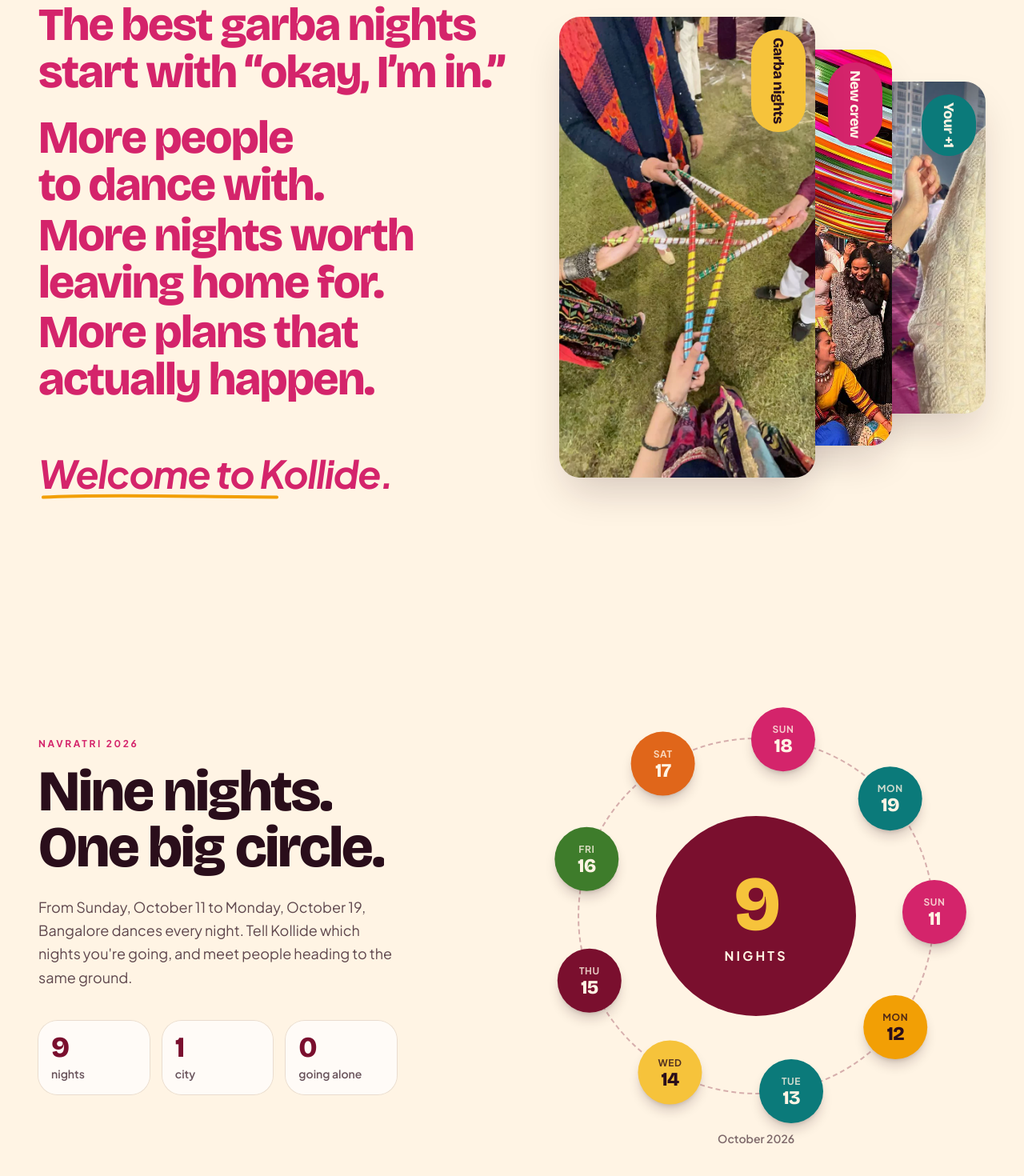
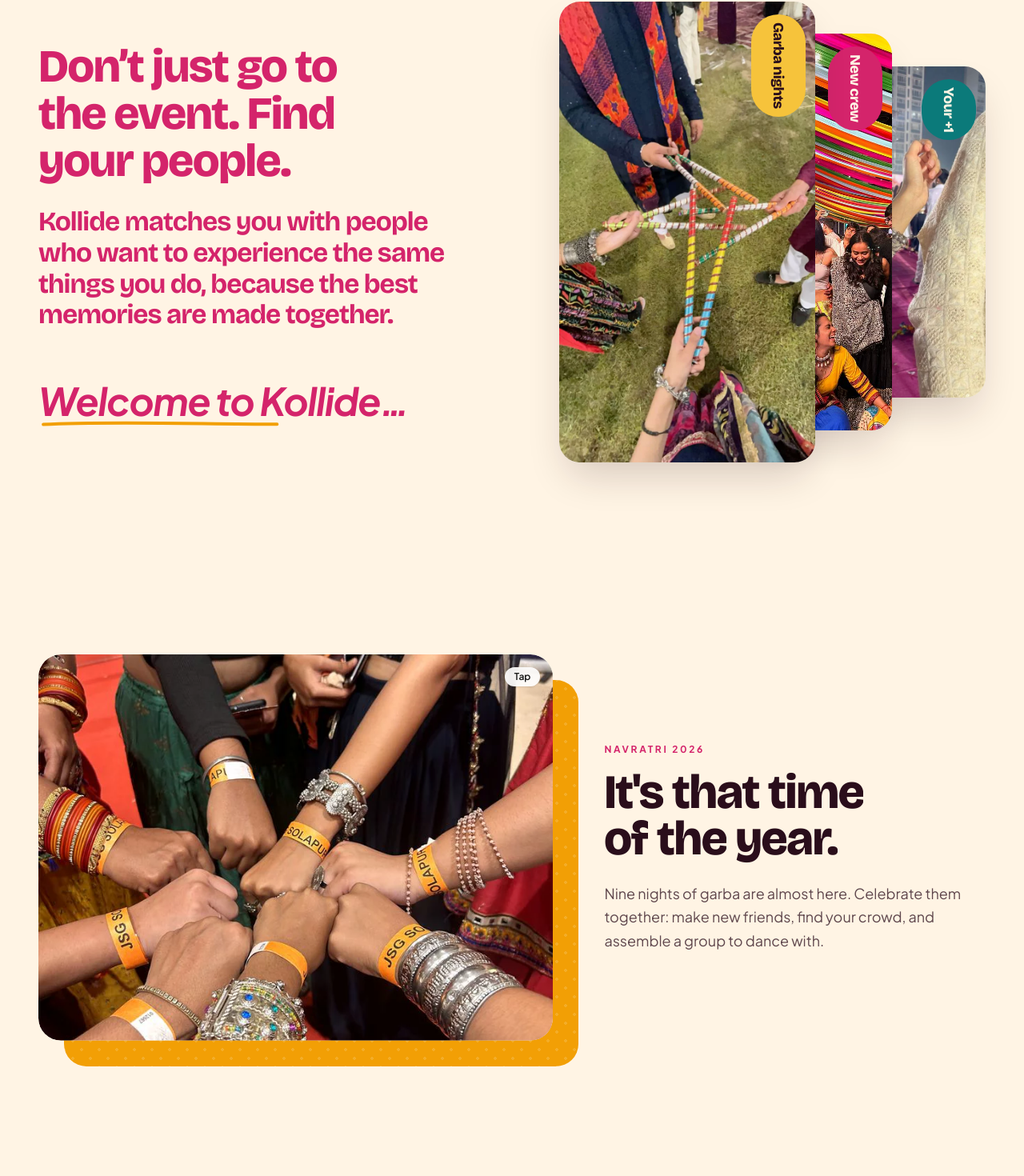
Before and after one commit to AshuShekhar07/Kollide-v0, a React (Vite) app in the folder web/: page / in a window 1280 px wide. Shown: the part 878-2348 px from the top of the page at 80% size. Built offline with nearby package versions, Linux system fonts and the light colour scheme; no server answers; the database is empty.

Commit message:
Landing: new welcome copy, remove the nine nights section

```diff
--- a/web/src/components/landing/NineNights.tsx
+++ /dev/null
@@ -1,125 +0,0 @@
-import { motion, useReducedMotion, useScroll, useTransform } from 'motion/react'
-import { useRef } from 'react'
-import { G } from './garba'
-import { EASE_OUT } from './motion'
-import { FadeUp, RevealText } from './Reveal'
-
-// Sharad Navratri 2026: nine nights, Sunday Oct 11 to Monday Oct 19.
-const NIGHTS = Array.from({ length: 9 }, (_, i) => {
-  const d = new Date(2026, 9, 11 + i)
-  return {
-    day: d.toLocaleDateString('en-IN', { weekday: 'short' }),
-    date: d.getDate(),
-  }
-})
-
-const COLORS = [G.rani, G.marigold, G.peacock, G.haldi, G.maroon, G.leaf, G.orange, G.rani, G.peacock]
-// Text on the lighter chips is ink; on the rest it's cream.
-const LIGHT = new Set<string>([G.marigold, G.haldi])
-
-/**
- * The nine nights of Navratri arranged as a garba circle. The ring turns as
- * you scroll past (the way the circle moves on the ground) while each night
- * stays upright.
- */
-export default function NineNights() {
-  const ref = useRef<HTMLElement>(null)
-  const reduced = useReducedMotion()
-  const { scrollYProgress } = useScroll({ target: ref, offset: ['start end', 'end start'] })
-  const spin = useTransform(scrollYProgress, (p) => (reduced ? 0 : -40 + p * 160))
-  const upright = useTransform(spin, (r) => -r)
-
-  return (
-    <section ref={ref} className="relative overflow-hidden px-5 py-24 sm:px-8 md:py-32 lg:px-12" aria-label="Nine nights">
-      <div className="mx-auto grid max-w-7xl items-center gap-16 lg:grid-cols-[1fr_1.05fr]">
-        <div>
-          <FadeUp>
-            <p className="text-xs font-bold uppercase tracking-[0.22em]" style={{ color: G.rani }}>
-              Navratri 2026
-            </p>
-          </FadeUp>
-          <RevealText
-            text="Nine nights. One big circle."
-            className="mt-4 font-display text-5xl font-extrabold leading-[0.98] tracking-[-0.04em] sm:text-6xl lg:text-7xl"
-          />
-          <FadeUp delay={0.1}>
-            <p className="mt-6 max-w-md text-lg leading-relaxed opacity-75">
-              From Sunday, October 11 to Monday, October 19, Bangalore dances every night. Tell Kollide which nights
-              you're going, and meet people heading to the same ground.
-            </p>
-          </FadeUp>
-          <FadeUp delay={0.2}>
-            <dl className="mt-10 grid max-w-md grid-cols-3 gap-4">
-              {[
-                ['9', 'nights'],
-                ['1', 'city'],
-                ['0', 'going alone'],
-              ].map(([n, label]) => (
-                <div key={label} className="rounded-3xl bg-[#fff]/70 px-4 py-4 ring-1 ring-[#2A0E1B]/10">
-                  <dt className="sr-only">{label}</dt>
-                  <dd>
-                    <span className="block font-display text-4xl font-extrabold leading-none" style={{ color: G.maroon }}>
-                      {n}
-                    </span>
-                    <span className="mt-1 block text-sm font-semibold opacity-70">{label}</span>
-                  </dd>
-                </div>
-              ))}
-            </dl>
-          </FadeUp>
-        </div>
-
-        <div className="relative mx-auto aspect-square w-full max-w-[34rem]">
-          {/* The ground: a rangoli-style ring of dots. */}
-          <div
-            className="absolute inset-[9%] rounded-full border-2 border-dashed opacity-30"
-            style={{ borderColor: G.maroon }}
-            aria-hidden
-          />
-          <div className="absolute inset-[27%] flex flex-col items-center justify-center rounded-full text-center" style={{ backgroundColor: G.maroon, color: G.cream }}>
-            <span className="font-display text-7xl font-extrabold leading-none sm:text-8xl" style={{ color: G.haldi }}>
-              9
-            </span>
-            <span className="mt-1 text-sm font-bold uppercase tracking-[0.2em] sm:text-base">nights</span>
-          </div>
-
-          <motion.ol className="absolute inset-0" style={{ rotate: spin }}>
-            {NIGHTS.map((n, i) => {
-              const angle = (i / NIGHTS.length) * Math.PI * 2 - Math.PI / 2
-              const color = COLORS[i]
-              return (
-                <li
-                  key={n.date}
-                  className="absolute -ml-8 -mt-8 h-16 w-16 sm:-ml-10 sm:-mt-10 sm:h-20 sm:w-20"
-                  style={{ left: `${50 + 41 * Math.cos(angle)}%`, top: `${50 + 41 * Math.sin(angle)}%` }}
-                >
-                  <motion.div
-                    className="flex h-full w-full flex-col items-center justify-center rounded-full shadow-lg shadow-[#2A0E1B]/20"
-                    style={{ rotate: upright, backgroundColor: color, color: LIGHT.has(color) ? G.ink : G.cream }}
-                    initial={{ scale: 0 }}
-                    whileInView={{ scale: 1 }}
-                    whileHover={{ scale: 1.12 }}
-                    viewport={{ once: true, amount: 0.6 }}
-                    transition={{ type: 'spring', stiffness: 260, damping: 18, delay: i * 0.06 }}
-                  >
-                    <span className="text-[10px] font-bold uppercase tracking-wider opacity-80 sm:text-xs">{n.day}</span>
-                    <span className="font-display text-xl font-extrabold leading-none sm:text-2xl">{n.date}</span>
-                  </motion.div>
-                </li>
-              )
-            })}
-          </motion.ol>
-          <motion.p
-            className="absolute inset-x-0 -bottom-4 text-center text-sm font-semibold opacity-60"
-            initial={{ opacity: 0 }}
-            whileInView={{ opacity: 0.6 }}
-            viewport={{ once: true }}
-            transition={{ duration: 0.8, ease: EASE_OUT, delay: 0.7 }}
-          >
-            October 2026
-          </motion.p>
-        </div>
-      </div>
-    </section>
-  )
-}
--- a/web/src/components/landing/Welcome.tsx
+++ b/web/src/components/landing/Welcome.tsx
@@ -68,14 +68,14 @@
   )
 }
 
-const MORE = ['More people to dance with.', 'More nights worth leaving home for.', 'More plans that actually happen.']
-
 const BIG = 'font-display text-4xl font-extrabold leading-[1.02] tracking-[-0.04em] sm:text-5xl lg:text-[3.6rem]'
+// The supporting line under the headline: same face and colour, a step down.
+const LEAD = 'font-display text-2xl font-bold leading-[1.15] tracking-[-0.03em] sm:text-3xl lg:text-[2.1rem]'
 
 /**
- * Right after the hero: what a Kollide night feels like, in a few big lines
- * signed off with "Welcome to Kollide.", beside a fanned stack of garba
- * photos.
+ * Right after the hero: what Kollide is for, a big headline and one line
+ * under it, signed off with "Welcome to Kollide…", beside a fanned stack of
+ * garba photos.
  */
 export default function Welcome() {
   const stackRef = useRef<HTMLDivElement>(null)
@@ -86,25 +86,21 @@
       <div className="mx-auto grid max-w-7xl items-center gap-14 lg:grid-cols-[1.1fr_1fr] lg:gap-16">
         <div style={{ color: G.rani }}>
           <FadeUp>
-            <p className={BIG}>The best garba nights start with “okay, I’m in.”</p>
+            <p className={BIG}>Don’t just go to the event. Find your people.</p>
           </FadeUp>
-          <div className="mt-6 space-y-1">
-            {MORE.map((line, i) => (
           <motion.p
-                key={line}
-                className={BIG}
+            className={`mt-7 max-w-[34rem] ${LEAD}`}
             initial={{ opacity: 0, x: -40 }}
             whileInView={{ opacity: 1, x: 0 }}
             viewport={{ once: true, amount: 0.8 }}
-                transition={{ duration: 0.8, delay: i * 0.12, ease: EASE_OUT }}
+            transition={{ duration: 0.8, delay: 0.12, ease: EASE_OUT }}
           >
-                {line}
+            Kollide matches you with people who want to experience the same things you do, because the best memories
+            are made together.
           </motion.p>
-            ))}
-          </div>
           <FadeUp delay={0.2} className="mt-12 md:mt-16">
             <p className="relative inline-block text-4xl font-bold italic tracking-[-0.03em] sm:text-5xl">
-              Welcome to Kollide.
+              Welcome to Kollide…
               <svg
                 viewBox="0 0 300 20"
                 preserveAspectRatio="none"
--- a/web/src/pages/Landing.tsx
+++ b/web/src/pages/Landing.tsx
@@ -10,7 +10,6 @@
 import HoverWordmark from '../components/landing/HoverWordmark'
 import HowItWorks from '../components/landing/HowItWorks'
 import LogoIntro from '../components/landing/LogoIntro'
-import NineNights from '../components/landing/NineNights'
 import { FadeUp, RevealText } from '../components/landing/Reveal'
 import Toran from '../components/landing/Toran'
 import Welcome from '../components/landing/Welcome'
@@ -360,8 +359,6 @@
           <main>
             <Welcome />
 
-            <NineNights />
-
             <StorySection
               eyebrow="Navratri 2026"
               heading="It's that time of the year."
```
Lines whose indentation alone changed are shown as unchanged.
